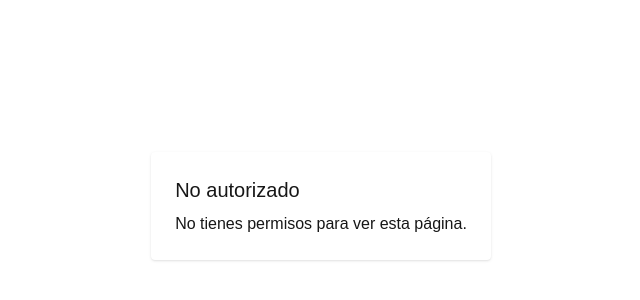
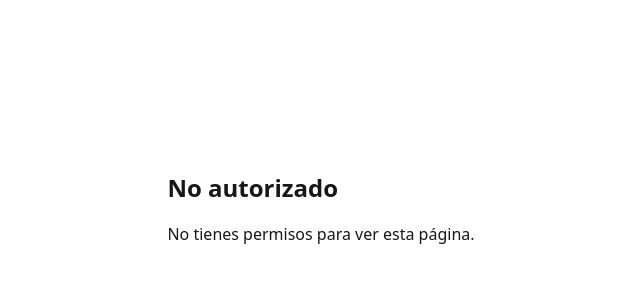
Before and after one commit to esaucruzbird/DPSProyectoReactNext, a Next.js app: page /not-authorized in a window 1280 px wide. Shown: the part 194-494 px from the top of the page, without its empty margins (319-959 px from the left). Built offline with nearby package versions, Linux system fonts and the light colour scheme.

Commit message:
Se corrije la estructura deTailwind en los archivos postcss config cjs y en globals css Se deshabilita turbopack en package json para dev

```diff
--- /dev/null
+++ b/postcss.config.cjs
@@ -0,0 +1,29 @@
+/*const config = {
+  plugins: ["@tailwindcss/postcss"],
+};
+
+export default config;*/
+
+/*const config = {
+  plugins: ["tailwindcss", "autoprefixer"],
+};
+
+export default config;*/
+
+// postcss.config.mjs
+/*const config = {
+  plugins: {
+    "@tailwindcss/postcss": {},
+    autoprefixer: {},
+  },
+};
+export default config;*/
+
+
+// postcss.config.cjs
+module.exports = {
+  plugins: {
+    "@tailwindcss/postcss": {},
+    autoprefixer: {},
+  },
+};
--- a/postcss.config.mjs
+++ /dev/null
@@ -1,12 +0,0 @@
-const config = {
-  plugins: ["@tailwindcss/postcss"],
-};
-
-export default config;
-
-/*const config = {
-  plugins: ["tailwindcss", "autoprefixer"],
-};
-
-export default config;
-*/
--- a/src/app/globals.css
+++ b/src/app/globals.css
@@ -1,20 +1,14 @@
-@import "tailwindcss";
-
 /* styles/globals.css */
-/*@tailwind base;
+/* src/app/globals.css */
+@tailwind base;
 @tailwind components;
-@tailwind utilities;*/
+@tailwind utilities;
 
 :root {
   --background: #ffffff;
   --foreground: #171717;
-}
-
-@theme inline {
-  --color-background: var(--background);
-  --color-foreground: var(--foreground);
-  --font-sans: var(--font-geist-sans);
-  --font-mono: var(--font-geist-mono);
+  --font-sans: system-ui, -apple-system, "Segoe UI", Roboto, "Helvetica Neue", Arial;
+  --font-mono: ui-monospace, SFMono-Regular, Menlo, Monaco, "Roboto Mono", "Courier New", monospace;
 }
 
 @media (prefers-color-scheme: dark) {
@@ -27,5 +21,6 @@
 body {
   background: var(--background);
   color: var(--foreground);
-  font-family: Arial, Helvetica, sans-serif;
+  font-family: var(--font-sans);
+  margin: 0;
 }
--- a/tailwind.config.js
+++ b/tailwind.config.js
@@ -1 +1,14 @@
 // tailwind.config.js
+module.exports = {
+  content: [
+    "./src/app/**/*.{js,jsx,ts,tsx}",
+    "./src/pages/**/*.{js,jsx,ts,tsx}",
+    "./src/components/**/*.{js,jsx,ts,tsx}",
+    "./src/**/*.{js,jsx,ts,tsx}",
+    "./app/**/*.{js,jsx,ts,tsx}"
+  ],
+  theme: {
+    extend: {},
+  },
+  plugins: [],
+}
```
Also changed, not shown: package.json (+4 -3 lines), 1 other file (tests, documents, lock files or other folders).
